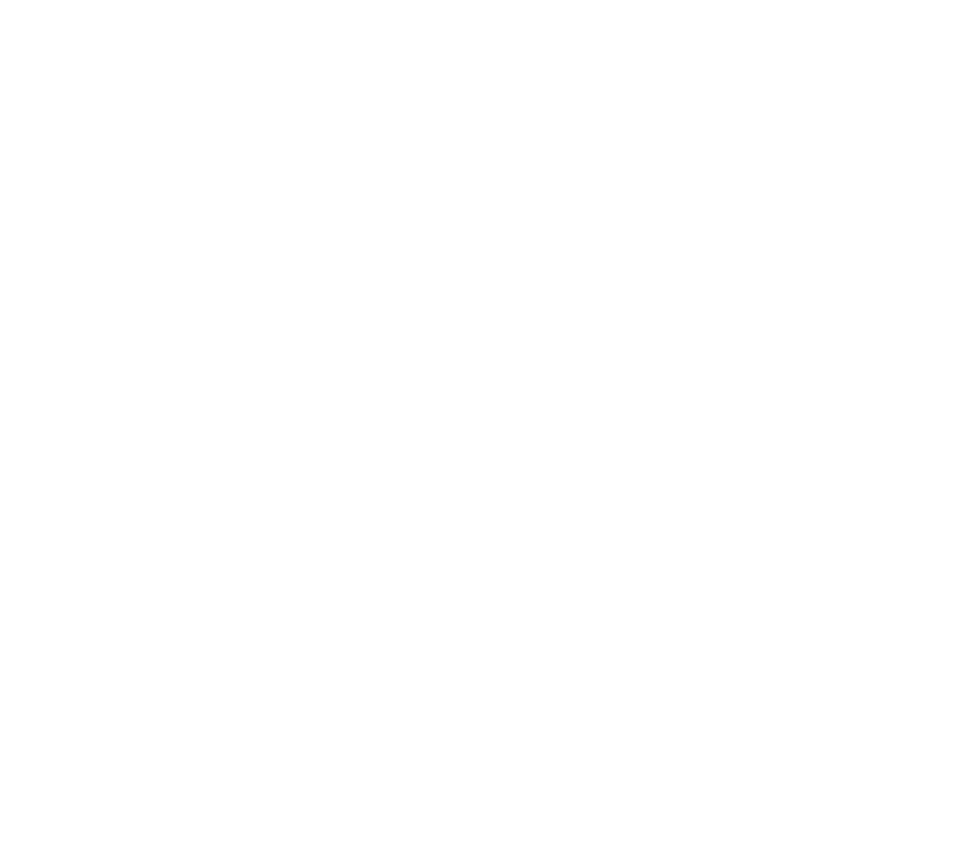
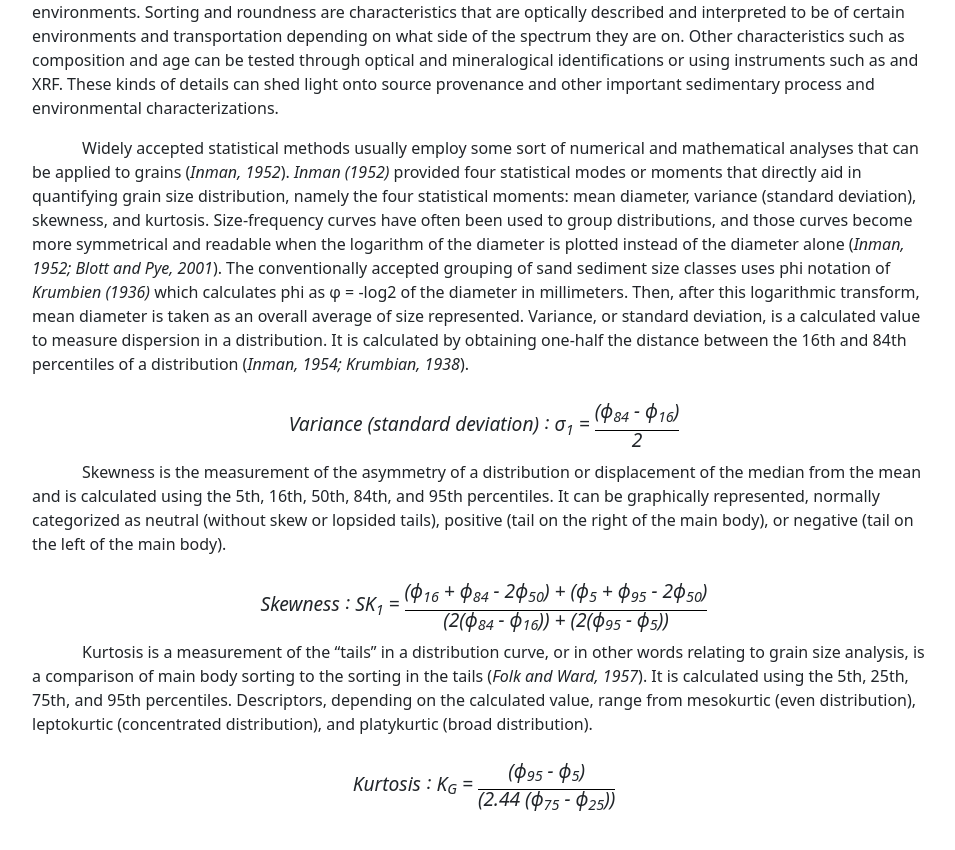
Before and after one commit to KCrandall6/grainsize-statisticalmoment-analysis, a React (Create React App) app: page /about in a window 1280 px wide. Shown: the part 502-1352 px from the top of the page, without its empty margins (156-1111 px from the left). Before the commit the page ends 800 px from the top, so only its background shows below. Built offline with nearby package versions, Linux system fonts and the light colour scheme; the HTML template or start-up script is replaced by a standard one.

Commit message:
about section completed; readme updated

```diff
--- a/src/pages/About/About.jsx
+++ b/src/pages/About/About.jsx
@@ -1,10 +1,34 @@
 import React from 'react';
+import './about.css';
 
 const About = () => {
 
   return(
-    <div>
-      <p>This is the about section</p>
+    <div className='d-flex flex-column align-items-center justify-content-center p-5 mx-auto' style={{ maxWidth: "1000px" }}>
+      <h2>Gransize Analysis</h2>
+      <p style={{ textIndent: "50px" }}>Grain size is widely known and accepted to be the principal and fundamental property of sediment textural analysis that governs entrainment, transport, and deposition thereby yielding more information such as genesis, climate controls, modes of transportation, energies, and more (<em>Folk and Ward, 1957; Blott and Pye, 2001</em>). Many sediment analysis techniques have been developed in order to better understand both fluvial and non-fluvial processes concerning and regarding grain size (<em>Moberley et al., 1965; Cheng and Liu, 2015</em>). Established analyses and techniques consist of both descriptive and quantitative or statistical approaches (<em>Buscombe et al., 2010</em>). Descriptive types of analysis are used to describe, distinguish, and categorize distinct sedimentary environments (<em>Folk and Ward, 1957</em>). Qualitative descriptors can include and range from transportation, age, composition, size, roundness, sorting, provenance, and response to external forces such as wind or water. Additionally, quantitative descriptors and parameters are employed to also understand and differentiate environments in a statistical manner and can often aid in the categorization and description of environment and grouping.</p>
+      <p style={{ textIndent: "50px" }}>Descriptive methods account for controlling environmental factors that lead to physical attributes. In a seminal paper, <em>Folk and Ward (1957)</em> delineated principles and guidelines that have since broadly become standard methods in geology and sedimentology. Such descriptive qualities yield information that can be sorted and grouped into distinct environments. Sorting and roundness are characteristics that are optically described and interpreted to be of certain environments and transportation depending on what side of the spectrum they are on. Other characteristics such as composition and age can be tested through optical and mineralogical identifications or using instruments such as and XRF. These kinds of details can shed light onto source provenance and other important sedimentary process and environmental characterizations.</p>
+      <p style={{ textIndent: "50px" }}>Widely accepted statistical methods usually employ some sort of numerical and mathematical analyses that can be applied to grains (<em>Inman, 1952</em>). <em>Inman (1952)</em> provided four statistical modes or moments that directly aid in quantifying grain size distribution, namely the four statistical moments: mean diameter, variance (standard deviation), skewness, and kurtosis. Size-frequency curves have often been used to group distributions, and those curves become more symmetrical and readable when the logarithm of the diameter is plotted instead of the diameter alone (<em>Inman, 1952; Blott and Pye, 2001</em>). The conventionally accepted grouping of sand sediment size classes uses phi notation of <em>Krumbien (1936)</em> which calculates phi as φ = -log2 of the diameter in millimeters. Then, after this logarithmic transform, mean diameter is taken as an overall average of size represented. Variance, or standard deviation, is a calculated value to measure dispersion in a distribution. It is calculated by obtaining one-half the distance between the 16th and 84th percentiles of a distribution (<em>Inman, 1954; Krumbian, 1938</em>).</p>
+      <div class='equation'>
+        <em>Variance (standard deviation) ∶ σ<sub>1</sub> = </em><div class='fraction'>
+          <span class='numerator'><em>(ϕ<sub>84</sub> - ϕ<sub>16</sub>)</em></span>
+          <span class='denominator'><em>2</em></span>
+          </div>
+      </div>
+      <p style={{ textIndent: "50px" }}>Skewness is the measurement of the asymmetry of a distribution or displacement of the median from the mean and is calculated using the 5th, 16th, 50th, 84th, and 95th percentiles. It can be graphically represented, normally categorized as neutral (without skew or lopsided tails), positive (tail on the right of the main body), or negative (tail on the left of the main body).</p>
+      <div class='equation'>
+        <em>Skewness ∶ SK<sub>1</sub> = </em><div class='fraction'>
+        <span class='numerator'><em>(ϕ<sub>16</sub> + ϕ<sub>84</sub> - 2ϕ<sub>50</sub>) + (ϕ<sub>5</sub> + ϕ<sub>95</sub> - 2ϕ<sub>50</sub>)</em></span>
+        <span class='denominator'><em>(2(ϕ<sub>84</sub> - ϕ<sub>16</sub>)) + (2(ϕ<sub>95</sub> - ϕ<sub>5</sub>))</em></span>
+        </div>
+      </div>
+      <p style={{ textIndent: "50px" }}>Kurtosis is a measurement of the “tails” in a distribution curve, or in other words relating to grain size analysis, is a comparison of main body sorting to the sorting in the tails (<em>Folk and Ward, 1957</em>). It is calculated using the 5th, 25th, 75th, and 95th percentiles. Descriptors, depending on the calculated value, range from mesokurtic (even distribution), leptokurtic (concentrated distribution), and platykurtic (broad distribution).</p>
+      <div class='equation'>
+        <em>Kurtosis ∶ K<sub>G</sub> = </em><div class='fraction'>
+        <span class='numerator'><em>(ϕ<sub>95</sub> - ϕ<sub>5</sub>)</em></span>
+        <span class='denominator'><em>(2.44 (ϕ<sub>75</sub> - ϕ<sub>25</sub>))</em></span>
+        </div>
+      </div>
     </div>
   )
 }
--- /dev/null
+++ b/src/pages/About/about.css
@@ -0,0 +1,32 @@
+.equation {
+  display: inline-block;
+  vertical-align: middle;
+  font-size: 120%;
+  padding: 5px;
+}
+
+.fraction {
+  display: inline-block;
+  vertical-align: middle;
+  position: relative;
+}
+
+.fraction::before {
+  content: "";
+  border-top: 1px solid black;
+  width: 100%;
+  margin: 0.2em 0;
+  position: absolute;
+  top: 50%;
+  left: 0;
+}
+
+.fraction .numerator {
+  display: block;
+  text-align: center;
+}
+
+.fraction .denominator {
+  display: block;
+  text-align: center;
+}
```
Also changed, not shown: 1 other file (tests, documents, lock files or other folders).
